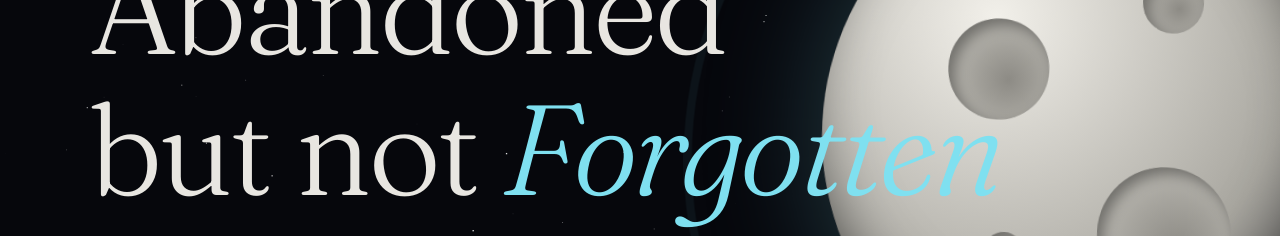
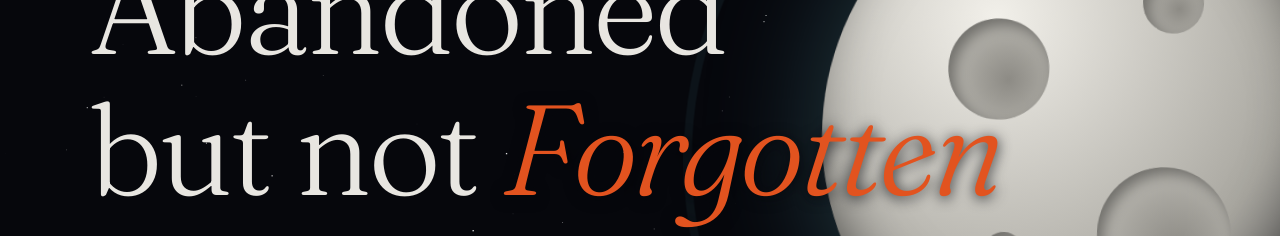
Before and after one commit to vismaym86/LunarSpark, a plain HTML site: page index.html in a window 1280 px wide. Shown: the part 253-489 px from the top of the page. Drawn offline with Linux system fonts and the light colour scheme.

Commit message:
Change h1 em color to #e2531f and add text shadow

```diff
--- a/css/style.css
+++ b/css/style.css
@@ -155,8 +155,9 @@ h1 {
 }
 
 h1 em {
-    color: var(--moon);
+    color: #e2531f;
     font-weight: 600;
+    text-shadow: 0 2px 14px rgba(6, 7, 12, .85);
 }
 
 @keyframes rise {
```
